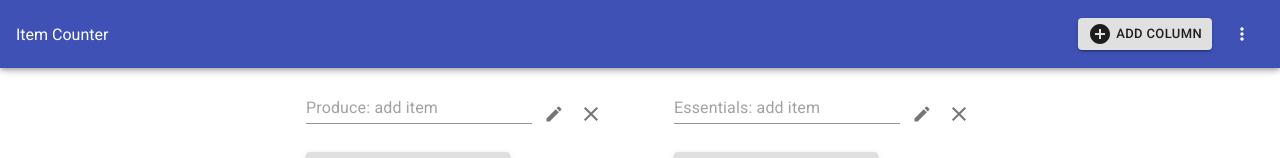
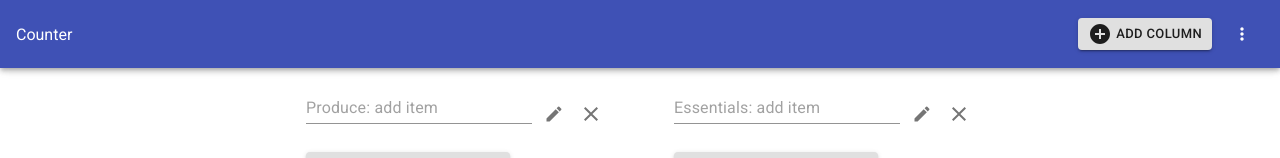
Before and after one commit to magistrula/item-counter, a Next.js app: page / in a window 1280 px wide. Shown: the top 158 px of the page. Built offline with nearby package versions, Linux system fonts and the light colour scheme.

Commit message:
Header improvements

```diff
--- a/components/counter/header.js
+++ b/components/counter/header.js
@@ -21,7 +21,7 @@ export default function CounterHeader({
         px={2}
         py={1.5}
       >
-        Item Counter
+        Counter
 
         <Box display="flex" alignItems="center">
           <Box mr={1}>
```
